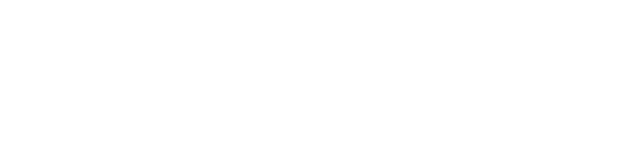
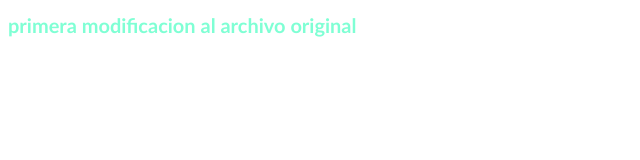
Before and after one commit to chronos93chronos/FRONTEND_N, a plain HTML site: page index.html in a window 1280 px wide. Shown: the whole page, without its empty margins (0-640 px from the left). Drawn offline with Linux system fonts and the light colour scheme.

Commit message:
se modifica el archivo index y conexion archivo css

```diff
--- /dev/null
+++ b/CSS/estilo.css
@@ -0,0 +1,7 @@
+h1{
+color: aquamarine;
+font-size: 20px;
+font-family: 'Gill Sans', 'Gill Sans MT', Calibri, 'Trebuchet MS', sans-serif;
+
+
+}
--- a/index.html
+++ b/index.html
@@ -4,9 +4,11 @@
     <meta charset="UTF-8">
     <meta http-equiv="X-UA-Compatible" content="IE=edge">
     <meta name="viewport" content="width=device-width, initial-scale=1.0">
+    <link rel="stylesheet" href="CSS/estilo.css">
     <title>index</title>
+
 </head>
 <body>
-
+    <h1>primera modificacion al archivo original </h1>
 </body>
 </html>
```
